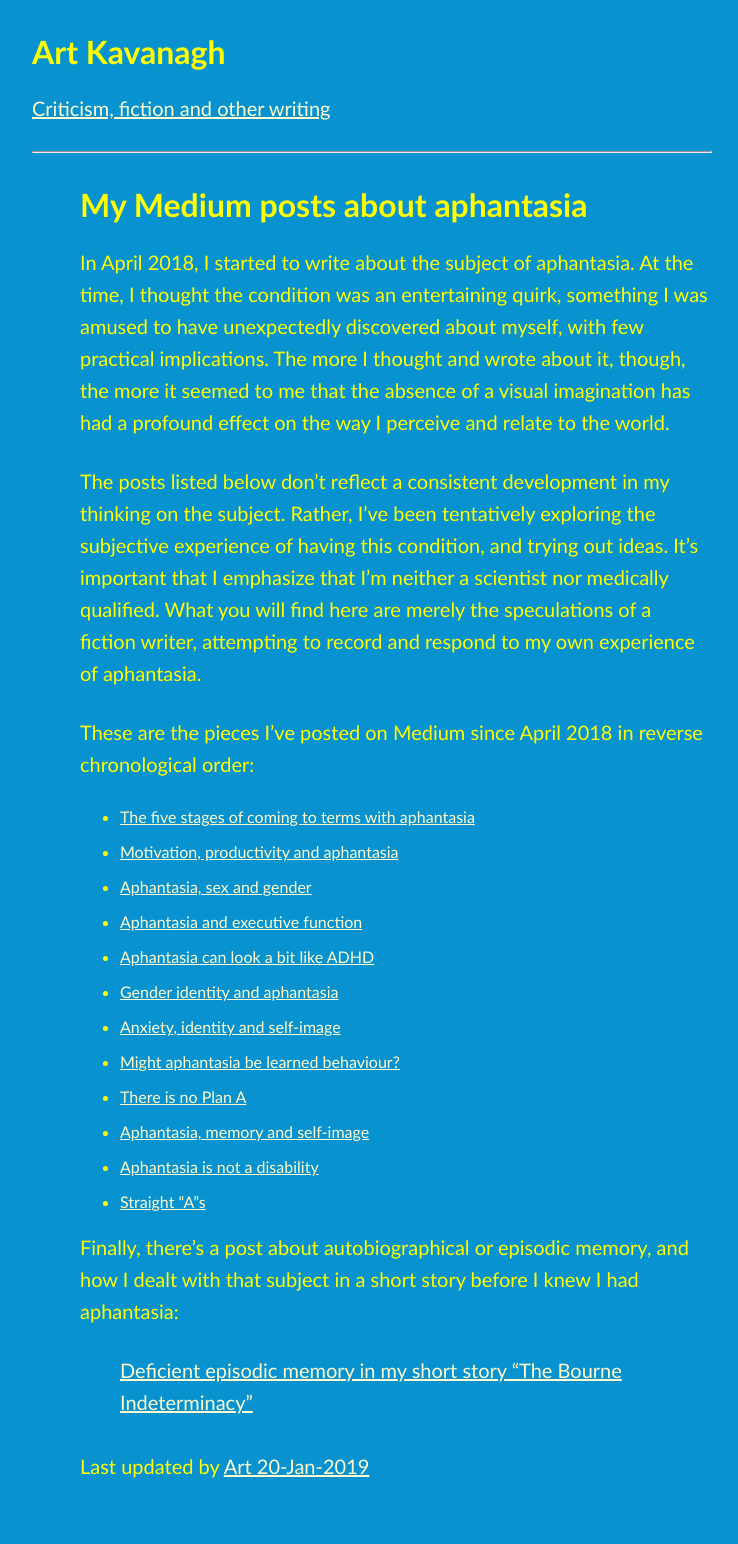
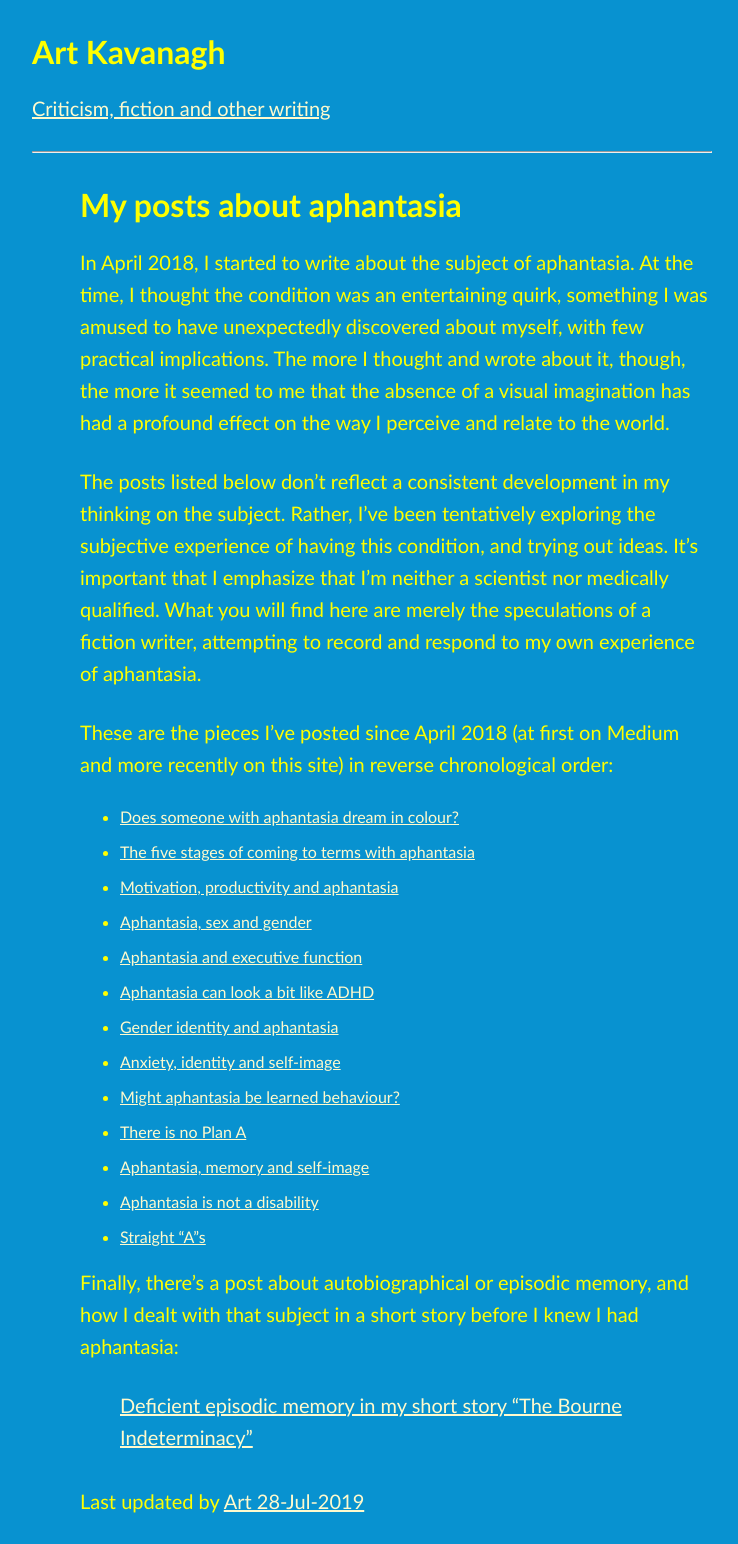
Before and after one commit to artkavanagh/github.io, a Jekyll site: the page aphantasia-posts.html, which Jekyll copies as it is, in a window 1280 px wide. Shown: the whole page, without its empty margins (244-982 px from the left). Built offline with Jekyll 4.4.1, drawn with Linux system fonts in a browser that asks for light colours; before the commit the page ends 1509 px from its top, so only the background shows below that.

Commit message:
Update aphantasia-posts.html

```diff
--- a/aphantasia-posts.html
+++ b/aphantasia-posts.html
@@ -11,15 +11,16 @@
 <p><a href="https://www.artkavanagh.ie/">Criticism, fiction and other writing</a></p>
 <hr>
 </header>
-<h1>My Medium posts about aphantasia</h1>
+<h1>My posts about aphantasia</h1>
 
 <p>In April 2018, I started to write about the subject of aphantasia. At the time, I thought the condition was an entertaining quirk, something I was amused to have unexpectedly discovered about myself, with few practical implications. The more I thought and wrote about it, though, the more it seemed to me that the absence of a visual imagination has had a profound effect on the way I perceive and relate to the world.</p>
 
 <p>The posts listed below don’t reflect a consistent development in my thinking on the subject. Rather, I’ve been tentatively exploring the subjective experience of having this condition, and trying out ideas. It’s important that I emphasize that I’m neither a scientist nor medically qualified. What you will find here are merely the speculations of a fiction writer, attempting to record and respond to my own experience of aphantasia.</p>
 
-<p>These are the pieces I’ve posted on Medium since April 2018 in reverse chronological order:</p>
+<p>These are the pieces I’ve posted since April 2018 (at first on Medium and more recently on this site) in reverse chronological order:</p>
 
 <ul>
+<li> <a href="https://www.artkavanagh.ie/aphantasia-dream-in-colour.html">Does someone with aphantasia dream in colour?</a></li>
 <li><a href="https://medium.com/@artkavanagh/the-five-stages-of-coming-to-terms-with-aphantasia-fe36947af410">The five stages of coming to terms with aphantasia</a></li>
 <li><a href="https://medium.com/@artkavanagh/motivation-productivity-and-aphantasia-5f8642ea7c34">Motivation, productivity and aphantasia</a></li>
 <li><a href="https://medium.com/@artkavanagh/aphantasia-sex-and-gender12166b4364ea">Aphantasia, sex and gender</a></li>
@@ -39,7 +40,7 @@
 <blockquote>
 <p><a href="https://medium.com/@artkavanagh/deficient-episodic-memory-in-my-short-story-the-bourne-indeterminacy-c48404d656c4">Deficient episodic memory in my short story &ldquo;The Bourne Indeterminacy&rdquo;</a></p>
 </blockquote>
-	<p>Last updated by <a href="https://www.artkavanagh.ie/">Art 20-Jan-2019</a></p>
+	<p>Last updated by <a href="https://www.artkavanagh.ie/">Art 28-Jul-2019</a></p>
 
 </body>
 </html>
```
